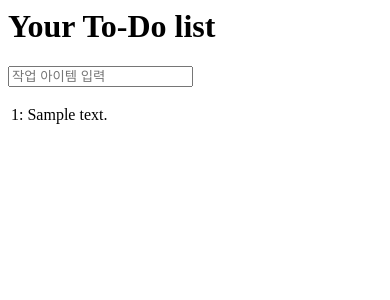
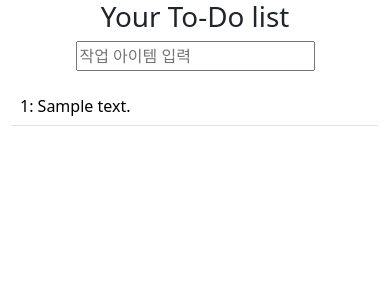
Before and after one commit to thdrmsqhd/testing-goat, a Django app: page /lists/1/ in a window 390 px wide. Shown: the top 300 px of the page. Run offline with Django 4.2, Linux system fonts and the light colour scheme; tables that the repository leaves empty hold one stand-in row (values such as "Sample post"); some libraries are stand-ins or nearby versions.

Commit message:
레이아웃 개선을 위한 부트스트랩 사용

```diff
--- a/superlists/lists/templates/base.html
+++ b/superlists/lists/templates/base.html
@@ -1,14 +1,29 @@
 <html>
     <head>
         <title>To-Do lists</title>
+        <meta name="viewport" content="width=device-width, initial-scale=1.0">
+        <link href="/static/bootstrap/css/bootstrap.min.css" rel="stylesheet" media="screen">
+        <link href="/static/base.css" rel="stylesheet" media="screen">
     </head>
     <body>
+        <div class="container">
+            <div class="row">
+                <div class="col-md-6 col-md-offset-3 jumbotron">
+                    <div class="text-center">
                         <h1>{% block header_text %}{% endblock %}</h1>
                         <form method="POST" action="{% block form_action %}{% endblock %}">
-            <input name="item_text" id = "id_new_item" placeholder="작업 아이템 입력"/>
+                            <input name="item_text" id = "id_new_item" class=""form-control input-lg" placeholder="작업 아이템 입력"/>
                             {% csrf_token %}
                         </form>
+                    </div>
+                </div>
+            </div>
+            <div class="row">
+                <div class="col-md-6 col-md-offset-3">
                     {% block table %}
                     {% endblock %}
+                </div>
+            </div>
+        </div>
     </body>
 </html>
--- a/superlists/lists/templates/list.html
+++ b/superlists/lists/templates/list.html
@@ -2,7 +2,7 @@
 {% block header_text %}Your To-Do list{% endblock %}
 {% block form_action %}/lists/{{list.id}}/add_item{% endblock %}
 {% block table %}
-    <table id = "id_list_table">
+    <table id = "id_list_table" class="table">
         {% for item in list.item_set.all %}
             <tr><td>{{ forloop.counter }}: {{item.text}}</td></tr>
         {% endfor %}
--- a/superlists/superlists/settings.py
+++ b/superlists/superlists/settings.py
@@ -116,7 +116,7 @@ USE_TZ = True
 # Static files (CSS, JavaScript, Images)
 # https://docs.djangoproject.com/en/4.2/howto/static-files/
 
-STATIC_URL = 'static/'
+STATIC_URL = '/static/'
 
 # Default primary key field type
 # https://docs.djangoproject.com/en/4.2/ref/settings/#default-auto-field
```
Also changed, not shown: superlists/functional_tests/tests.py (+7 -3 lines). Lines whose indentation alone changed are shown as unchanged.
